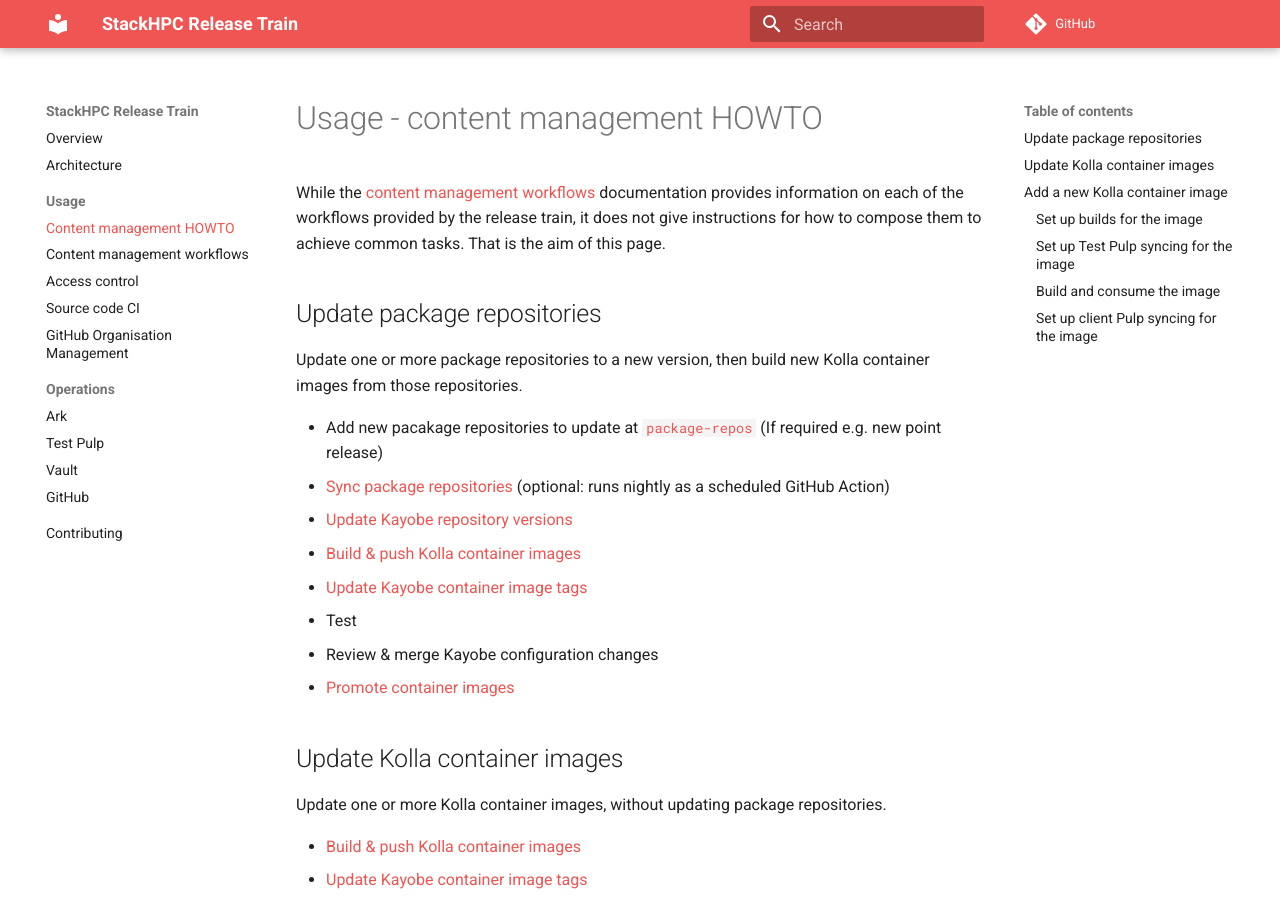
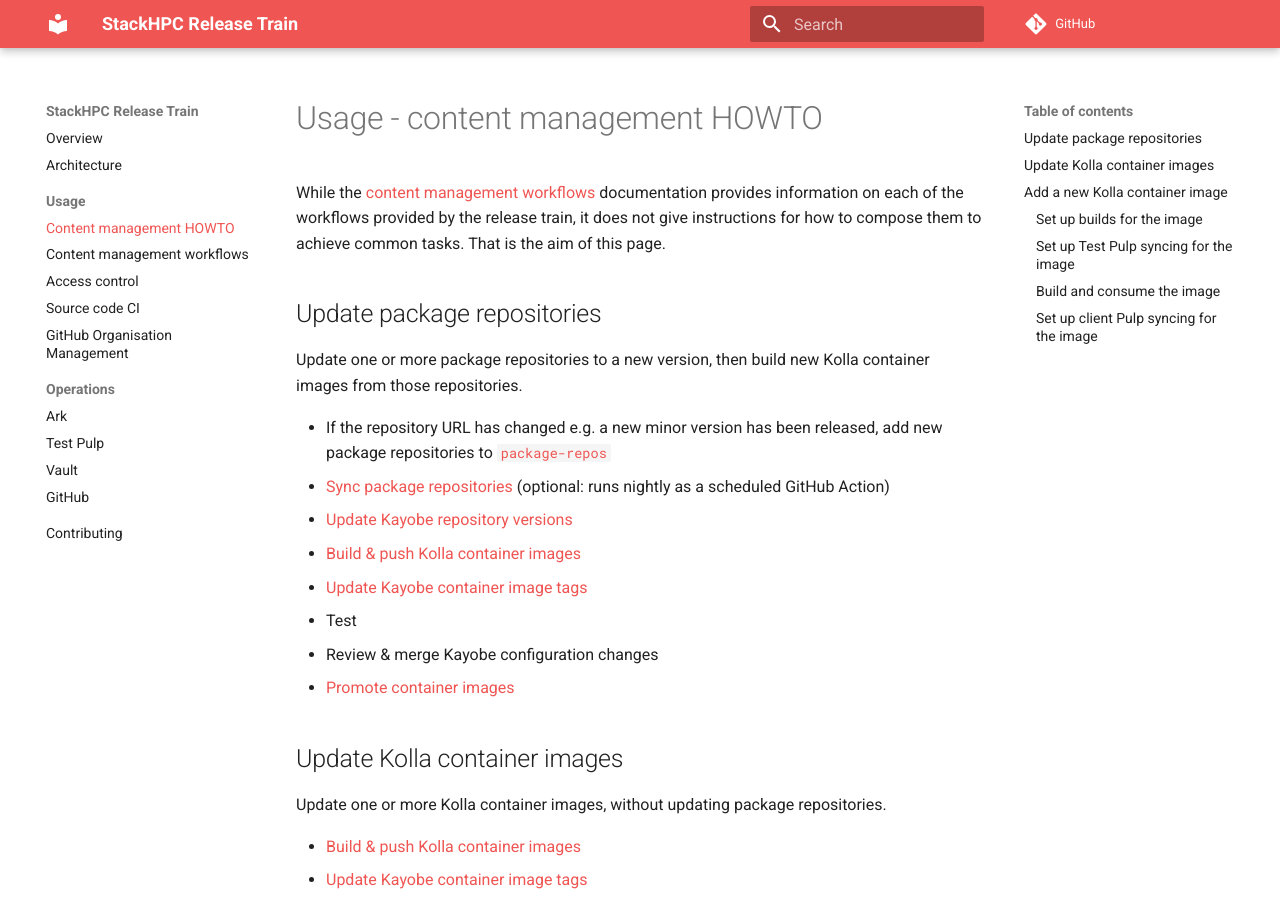
Before and after one commit to stackhpc/stackhpc-release-train, an MkDocs documentation site: the page built from docs/usage/content-howto.md, in a window 1280 px wide and 900 px high. Built offline with MkDocs 1.6.1 and Material for MkDocs 9.7.7, drawn with Linux system fonts in a browser that asks for light colours; comment, search, counter and statistics services are not loaded.

Commit message:
Make the instruction clearer
Co-authored-by: Alex-Welsh <112560678+Alex-Welsh@users.noreply.github.com>

```diff
--- a/docs/usage/content-howto.md
+++ b/docs/usage/content-howto.md
@@ -7,7 +7,7 @@ That is the aim of this page.
 
 Update one or more package repositories to a new version, then build new Kolla container images from those repositories.
 
-* Add new pacakage repositories to update at [`package-repos`](https://github.com/stackhpc/stackhpc-release-train/blob/main/ansible/inventory/group_vars/all/package-repos) (If required e.g. new point release)
+* If the repository URL has changed e.g. a new minor version has been released, add new package repositories to [`package-repos`](https://github.com/stackhpc/stackhpc-release-train/blob/main/ansible/inventory/group_vars/all/package-repos)
 * [Sync package repositories](content-workflows.md#syncing-package-repositories) (optional: runs nightly as a scheduled GitHub Action)
 * [Update Kayobe repository versions](content-workflows.md#updating-package-repository-versions-in-kayobe-configuration)
 * [Build & push Kolla container images](content-workflows.md#building-container-images)
```
